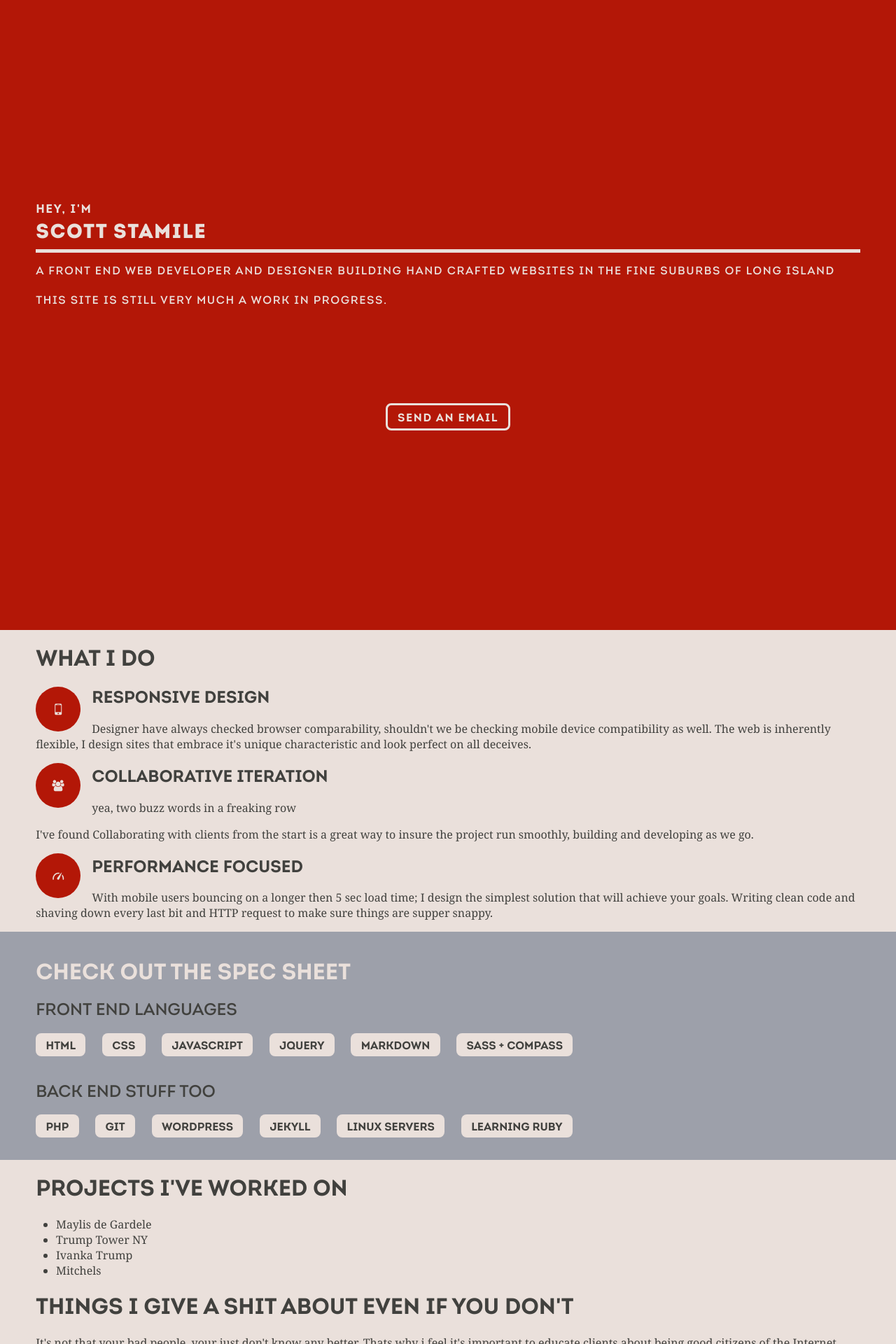
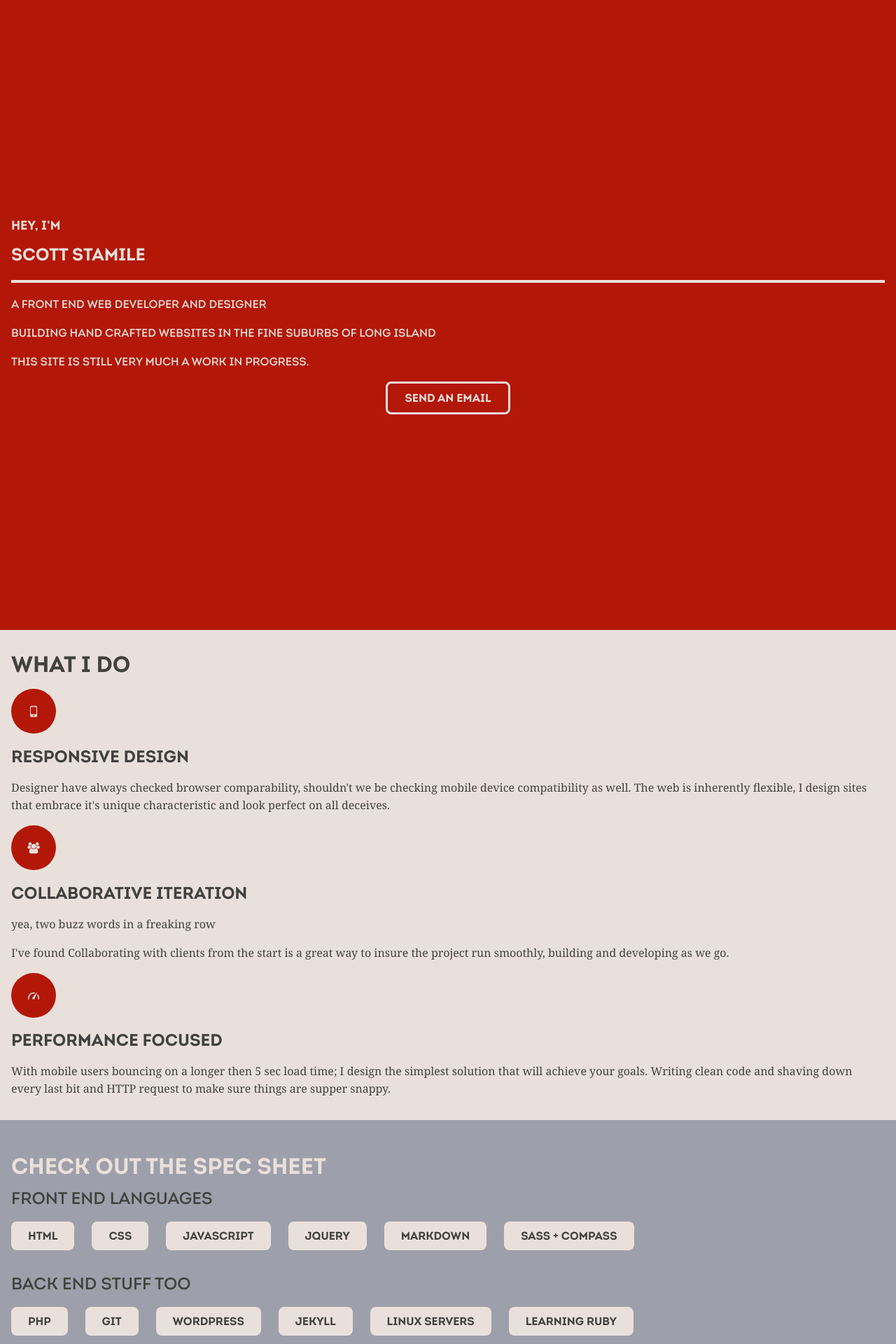
Before and after one commit to s8m2s/s8m2s.github.io, a Jekyll site: the page built from index.html, in a window 1280 px wide. Shown: the top 1920 px of the page at 70% size. Built offline with Jekyll 4.4.1, drawn with Linux system fonts in a browser that asks for light colours.

Commit message:
messing with the header section

```diff
--- a/index.html
+++ b/index.html
@@ -5,16 +5,12 @@ title: Scott Stamile Front end Web Developer and Designer
 description: I design and develop responsive and seo friendly web sites out of Long Island New York
 ---
   <div id="header" class="poster mast">
-    <section class="constrainer">
-      <div class="mast">
-        <p class="nameplate"><span class="greeting">Hey, I'm </span><a href="/">Scott Stamile</a></p>
-      </div>
-      <div class="intro">
+    <section>
+        <p class="greeting">Hey, I'm <span class="nameplate"><a href="/">Scott Stamile</a></span></p>
         <h1>A front end web developer and designer </h1>
         <p>building hand crafted websites in the fine suburbs of Long Island </p>
-      </div>
         <p>This site is still very much a work in progress.</a></p>
-      <div class="cta"><a class="btn" href="mailto:scottstamile@gmail.com">Send an Email</a></div>
+        <p class="cta"><a class="btn" href="mailto:scottstamile@gmail.com">Send an Email</a></p>
     </section>
   </div>
 
@@ -23,16 +19,16 @@ description: I design and develop responsive and seo friendly web sites out of L
 
       <h1>What I Do</h1>
 
-      <div class="fs1" aria-hidden="true" data-icon="&#xe001;"></div>
+      <span class="fs1" aria-hidden="true" data-icon="&#xe001;"></span>
       <h2>Responsive Design</h2>
       <p>Designer have always checked browser comparability, shouldn't we be checking mobile device compatibility as well. The web is inherently flexible, I design sites that embrace it's unique characteristic and look perfect on all deceives.</p>
 
-      <div class="fs1" aria-hidden="true" data-icon="&#xe002;"></div>
+      <span class="fs1" aria-hidden="true" data-icon="&#xe002;"></span>
       <h2>Collaborative Iteration</h2>
       <p class="parenthetical">yea, two buzz words in a freaking row</p>
       <p>I've found Collaborating with clients from the start is a great way to insure the project run smoothly, building and developing as we go.</p>
 
-      <div class="fs1" aria-hidden="true" data-icon="&#xe003;"></div>
+      <span class="fs1" aria-hidden="true" data-icon="&#xe003;"></span>
       <h2>Performance Focused</h2>
       <p>With mobile users bouncing on a longer then 5 sec load time; I design the simplest solution that will achieve your goals. Writing clean code and shaving down every last bit and HTTP request to make sure things are supper snappy.</p>
 
--- a/stylesheets/main.css
+++ b/stylesheets/main.css
@@ -321,6 +321,10 @@ body { -webkit-tap-highlight-color: rgba(131, 131, 131, 0.5); }
 /* Use the following CSS code if you want to use data attributes for inserting your icons */
 [data-icon]:before { font-family: 'icons'; content: attr(data-icon); speak: none; font-weight: normal; font-variant: normal; text-transform: none; line-height: 1; -webkit-font-smoothing: antialiased; }
 
+* html { font-size: 100%; }
+
+html { font-size: 16px; line-height: 1.5625em; }
+
 body { font-family: Georgia, serif; }
 
 h1, h2, h3, h4, h5, h6 { font-family: 'intro caps', arial, sans-serif; text-transform: uppercase; font-weight: 700; }
@@ -353,27 +357,26 @@ a:active { color: #990000; }
 ----------------------------------------------------------------------------------------*/
 body { background: #eae0db; color: #41413e; }
 
-.btn, #specs ul li { font-family: "intro caps"; -webkit-border-radius: 0.5em; -moz-border-radius: 0.5em; -ms-border-radius: 0.5em; -o-border-radius: 0.5em; border-radius: 0.5em; font-weight: 700; line-height: 1em; padding: .6em .9em .43em; text-align: center; display: inline-block; text-decoration: none; }
+section { padding: 1em; }
 
-.nameplate { font-weight: 900; font-size: 1.8em; line-height: 1.2em; padding: 0 0 .3em; margin: 0; }
-.nameplate a { text-decoration: none; }
+.btn, #specs ul li { font-family: "intro caps"; -webkit-border-radius: 0.5em; -moz-border-radius: 0.5em; -ms-border-radius: 0.5em; -o-border-radius: 0.5em; border-radius: 0.5em; font-weight: 700; line-height: 2.5em; padding: .08em 1.5em 0 1.5em; text-align: center; display: inline-block; text-decoration: none; }
 
-body > div > section { margin: 0 auto; padding: 0 4%; }
+.greeting { font-weight: 700; font-size: 1.125em; line-height: 1.38889em; }
+.greeting a { text-decoration: none; }
+.greeting:after { content: "."; border-bottom: 4px solid #eae0db; text-indent: -9999px; display: block; line-height: 0.5em; }
 
-#header { font-family: 'intro caps', arial, sans-serif; text-transform: uppercase; background: #b31707; color: #eae0db; position: relative; line-height: 1.65em; letter-spacing: .1em; padding: 0; margin: 0; }
-#header.poster { display: table; width: 100%; }
-#header.poster .constrainer { display: table-cell; vertical-align: middle; padding: 2em 4%; }
-#header.poster .constrainer a { color: #eae0db; }
-#header.poster .constrainer a:hover, #header.poster .constrainer a:focus { color: #9da0aa; }
-#header.poster .constrainer .mast { border-bottom: 0.35rem solid #eae0db; margin-bottom: .8em; }
-#header.poster .constrainer .greeting { display: block; font-size: .6em; font-weight: 700; line-height: 1.6em; }
-#header.poster .constrainer .intro { display: block; vertical-align: top; }
-#header.poster .constrainer .intro h1, #header.poster .constrainer .intro h2, #header.poster .constrainer .intro p { font-size: 1em; line-height: 1em; font-weight: normal; display: inline; }
-#header.poster .constrainer .intro h1, #header.poster .constrainer .intro h2 { font-weight: normal; }
-#header.poster .constrainer .cta { text-align: center; }
-#header.poster .constrainer .btn, #header.poster .constrainer #specs ul li, #specs ul #header.poster .constrainer li { border: 0.2em solid #eae0db; background: transparent; margin: 10% 0 0; }
-#header.poster .constrainer .btn:hover, #header.poster .constrainer #specs ul li:hover, #specs ul #header.poster .constrainer li:hover, #header.poster .constrainer .btn:focus, #header.poster .constrainer #specs ul li:focus, #specs ul #header.poster .constrainer li:focus { background: #9da0aa; color: #eae0db; }
-#header .scroll { color: #eae0db; position: absolute; left: 50%; bottom: 1em; text-align: center; display: block; margin-left: -4em; width: 8em; text-decoration: none; }
+.nameplate { font-size: 1.375em; line-height: 2.27273em; display: block; }
+
+.mast { font-family: 'intro caps', arial, sans-serif; text-transform: uppercase; background: #b31707; color: #eae0db; }
+.mast.poster { display: table; width: 100%; }
+.mast.poster section { display: table-cell; vertical-align: middle; padding: 1em; }
+.mast.poster section a { color: #eae0db; }
+.mast.poster section a:hover, .mast.poster section a:focus { color: #9da0aa; }
+.mast.poster section h1 { font-size: 1em; font-weight: normal; margin: 1em 0; }
+.mast.poster section .cta { text-align: center; }
+.mast.poster section .btn, .mast.poster section #specs ul li, #specs ul .mast.poster section li { border: 0.2em solid #eae0db; background: transparent; }
+.mast.poster section .btn:hover, .mast.poster section #specs ul li:hover, #specs ul .mast.poster section li:hover, .mast.poster section .btn:focus, .mast.poster section #specs ul li:focus, #specs ul .mast.poster section li:focus { background: #9da0aa; color: #eae0db; }
+.mast .scroll { color: #eae0db; position: absolute; left: 50%; bottom: 1em; text-align: center; display: block; margin-left: -4em; width: 8em; text-decoration: none; }
 
 #headlines { margin: 0 4%; border-bottom: 2px solid #b31707; }
 #headlines section { text-align: center; }
@@ -385,7 +388,7 @@ body > div > section { margin: 0 auto; padding: 0 4%; }
 
 #features section ul { padding: 0; margin: 0; }
 #features section ul li { list-style-type: none; }
-#features section [data-icon] { display: block; float: left; background: #b31707; color: #eae0db; width: 4em; height: 4em; text-align: center; line-height: 4em; margin-right: 1em; -webkit-border-radius: 2em; -moz-border-radius: 2em; -ms-border-radius: 2em; -o-border-radius: 2em; border-radius: 2em; }
+#features section [data-icon] { display: block; background: #b31707; color: #eae0db; width: 4em; height: 4em; text-align: center; line-height: 4em; margin-right: 1em; -webkit-border-radius: 2em; -moz-border-radius: 2em; -ms-border-radius: 2em; -o-border-radius: 2em; border-radius: 2em; }
 
 #specs { background: #9da0aa; color: #eae0db; padding: 1em 0; overflow: hidden; *zoom: 1; }
 #specs h2 { color: #41413e; font-weight: normal; }
```
Also changed, not shown: stylesheets/_sass/main.scss (+44 -89 lines).
